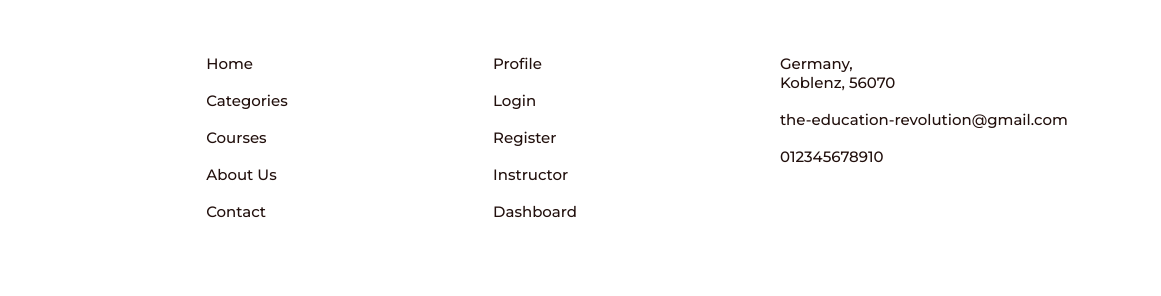
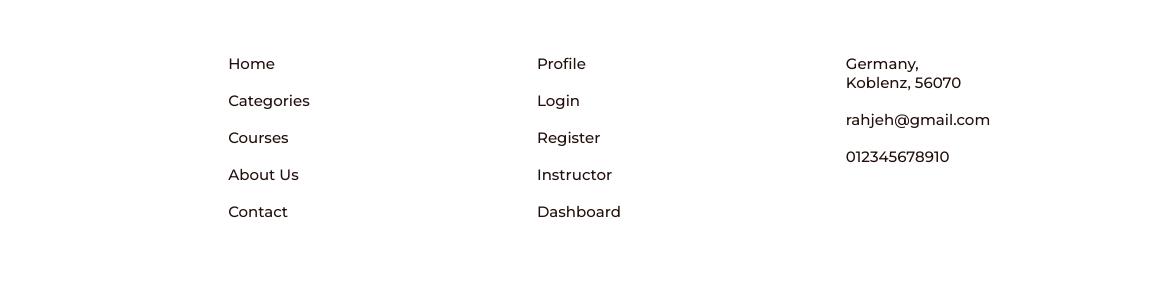
Before and after one commit to ZainR92/my-favorite-teacher, a website: page index.html in a window 1280 px wide. Shown: the part 4756-5052 px from the top of the page, 119-1280 px from the left. Drawn offline with nearby package versions, Linux system fonts and the light colour scheme.

Commit message:
Add files via upload

```diff
--- a/index.html
+++ b/index.html
@@ -4,7 +4,7 @@
     <meta charset="UTF-8" />
     <meta name="viewport" content="width=device-width, initial-scale=1.0" />
     <meta http-equiv="X-UA-Compatible" content="ie=edge" />
-    <title>School Edu.</title>
+    <title>My Favorite Teacher</title>
 
     <!-- custom css link -->
     <link rel="stylesheet" href="styles.css" />
@@ -362,7 +362,7 @@
           <li>
             <a href="#">Germany,<br />Koblenz, 56070 </a>
           </li>
-          <li><a href="#">the-education-revolution@gmail.com</a></li>
+          <li><a href="#">rahjeh@gmail.com</a></li>
           <li><a href="#">012345678910</a></li>
         </div>
       </div>
```
